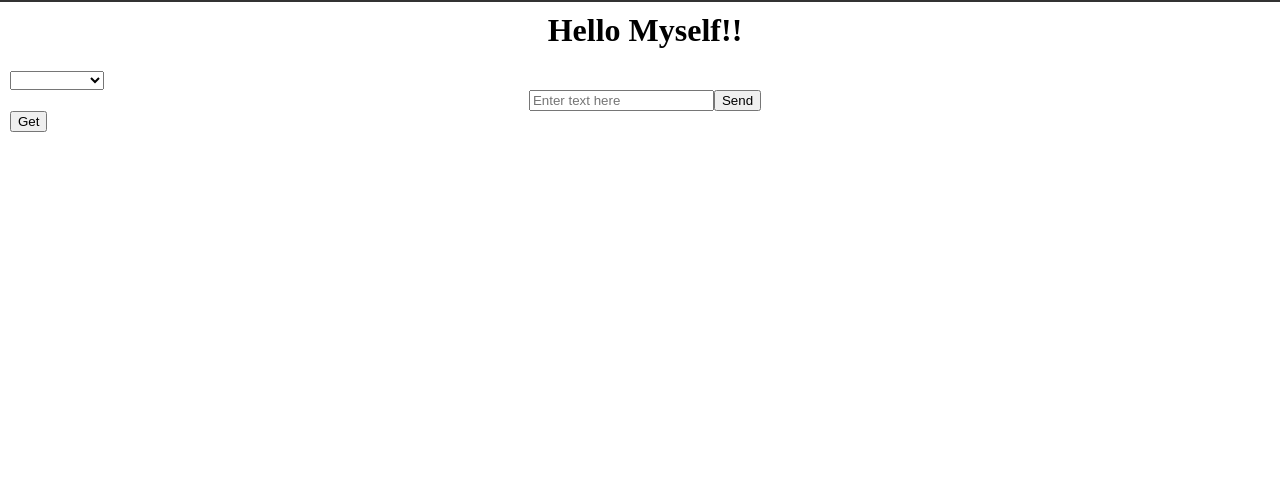
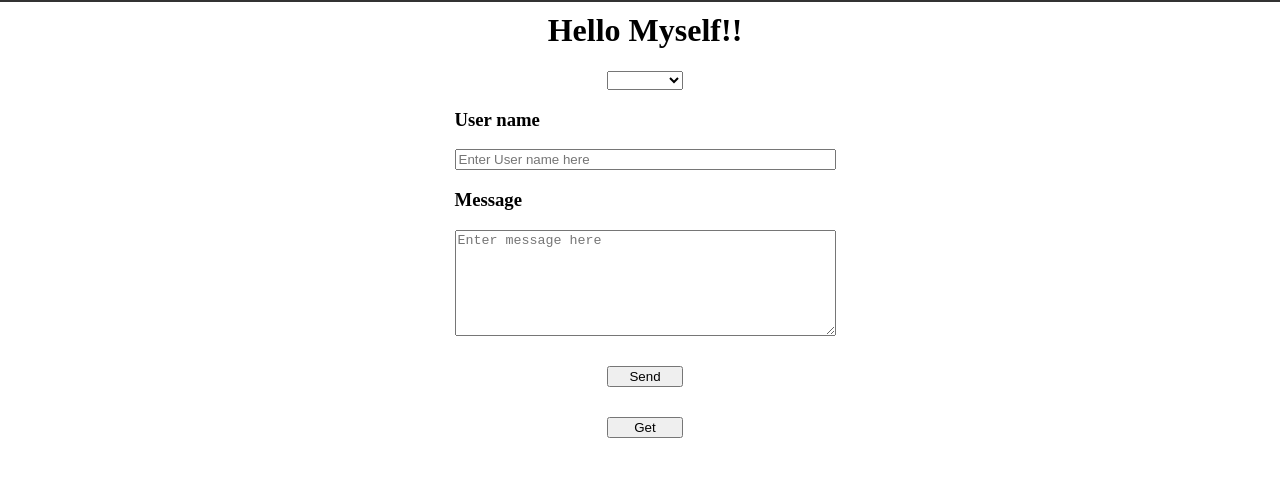
Before and after one commit to 13ellow/AWS-Session-in-ISDL, a plain HTML site: page index.html in a window 1280 px wide. Shown: the part 49-526 px from the top of the page. Drawn offline with Linux system fonts and the light colour scheme.

Commit message:
create_messageform

```diff
--- a/index.css
+++ b/index.css
@@ -23,20 +23,38 @@
     padding: 40px 0px 0px 10px;
     height: 600px;
 }
+#dropdown{
+    margin: 0 auto;
+    width: 20%;
+}
 
 #sendbox{
     display: flex;
     justify-content: center;
+    flex-direction: column;
+    width: 30%;
+    margin: 0 auto;
 }
 
+#sendButton{
+    margin: 0 auto;
+    width: 20%;
+    margin-top: 30px !important;
+}
 
-.inputText{
-    text-align: center;
-    border-radius: 10%;
-    margin-right: 1em;
-}
 
 #response{
     background-color: cornsilk;
     text-align: center;
 }
+
+#inputMessage{
+    height: 100px;
+}
+
+
+#getButton{
+    margin: 0 auto;
+    width: 20%;
+    margin-top: 30px !important;
+}
--- a/index.html
+++ b/index.html
@@ -13,13 +13,17 @@
         </header>
         <div class="content">
             <h1 style="text-align: center;">Hello Myself!!</h1>
-            <select id="dropdown"></select>
             <div id="sendbox">
-                <input type="text" id="inputText" placeholder="Enter text here">
+                <select id="dropdown"></select>
+                <h3>User name</h3>
+                <input type="text" id="inputUser" placeholder="Enter User name here">
+                <h3>Message</h3>
+                <textarea id="inputMessage" placeholder="Enter message here"></textarea>
                 <button id="sendButton">Send</button>
+                <button id="getButton">Get</button>
             </div>
-            <button id="getButton">Get</button>
-            <pre id="response"></pre>
+                <pre id="response"></pre>
+
         </div>
 
         <script src="index.js"></script>
```
